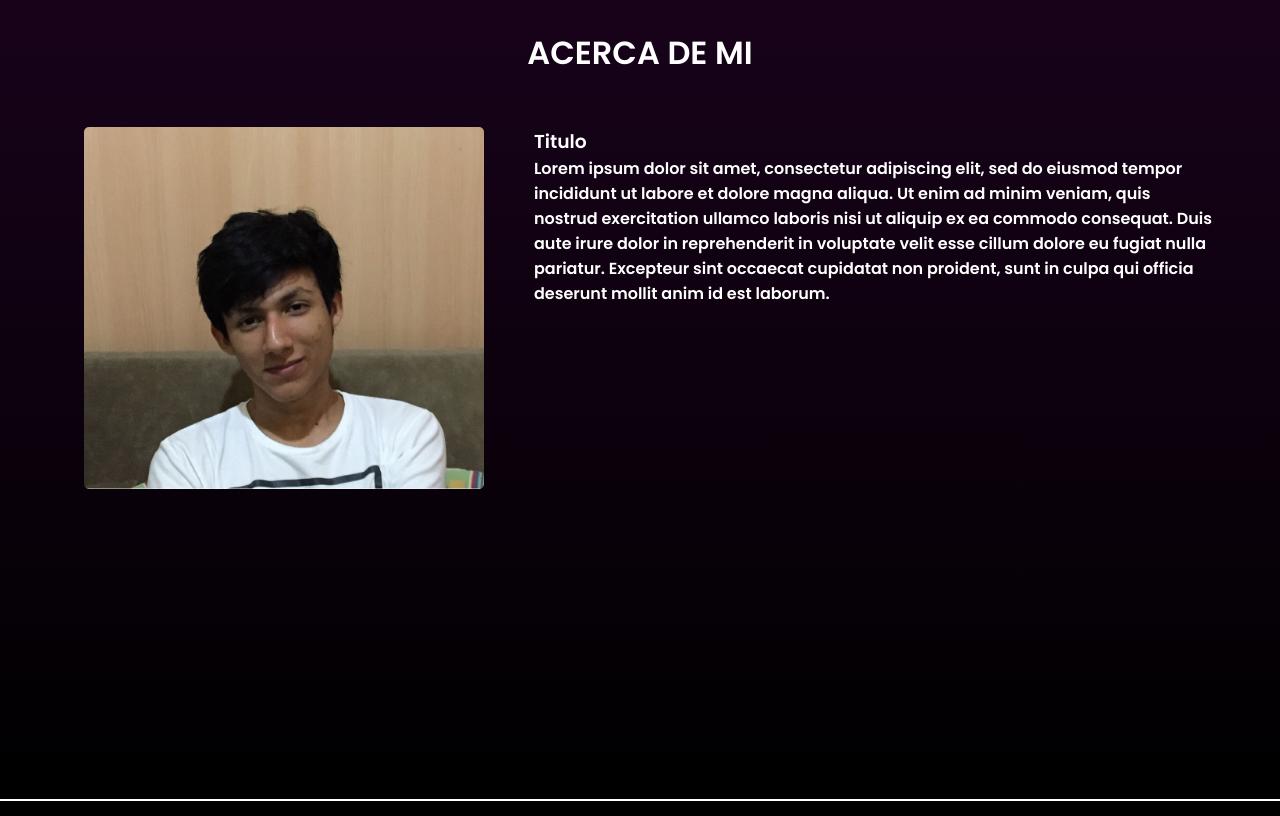
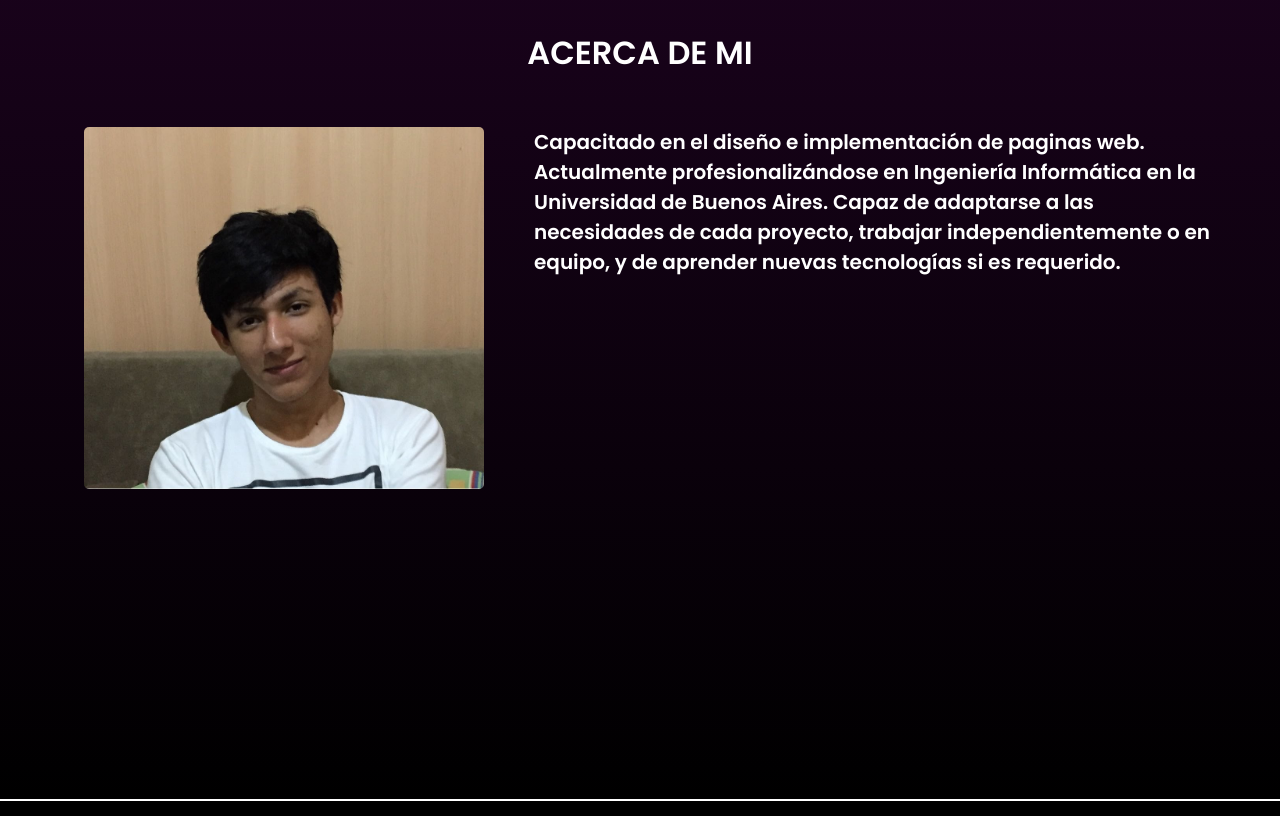
Before and after one commit to JonyHuergo/jhuergo2, a Next.js app: page / in a window 1280 px wide. Shown: the part 2120-2936 px from the top of the page. Built offline with nearby package versions, Linux system fonts and the light colour scheme.

Commit message:
Change about me text

```diff
--- a/components/About.tsx
+++ b/components/About.tsx
@@ -9,11 +9,10 @@ const About = () => {
                     <img className={styles.photo} src="me.jpg" alt="photo" />
                 </div>
                 <div className={styles.aboutTextContainer}>
-                    <h3>Titulo</h3>
-                    <p>Lorem ipsum dolor sit amet, consectetur adipiscing elit, sed do eiusmod tempor incididunt ut labore et dolore magna aliqua.
-                        Ut enim ad minim veniam, quis nostrud exercitation ullamco laboris nisi ut aliquip ex ea commodo consequat.
-                        Duis aute irure dolor in reprehenderit in voluptate velit esse cillum dolore eu fugiat nulla pariatur.
-                        Excepteur sint occaecat cupidatat non proident, sunt in culpa qui officia deserunt mollit anim id est laborum.</p>
+                    <p>Capacitado en el diseño e implementación de paginas web. Actualmente
+                    profesionalizándose en Ingeniería Informática en la Universidad de Buenos Aires. Capaz
+                    de adaptarse a las necesidades de cada proyecto, trabajar independientemente o en
+                    equipo, y de aprender nuevas tecnologías si es requerido.</p>
                 </div>
             </div>
         </section>
--- a/styles/About.module.css
+++ b/styles/About.module.css
@@ -5,7 +5,7 @@
 .about h2 {
     font-size: 2em;
     text-align: center;
-    margin-bottom: 30px;
+    margin-bottom: 50px;
 }
 
 .aboutInfoContainer {
@@ -22,6 +22,7 @@
 
 .aboutTextContainer {
     flex-grow: 1;
+    font-size: 1.25rem;
 }
 
 .photo {
```
